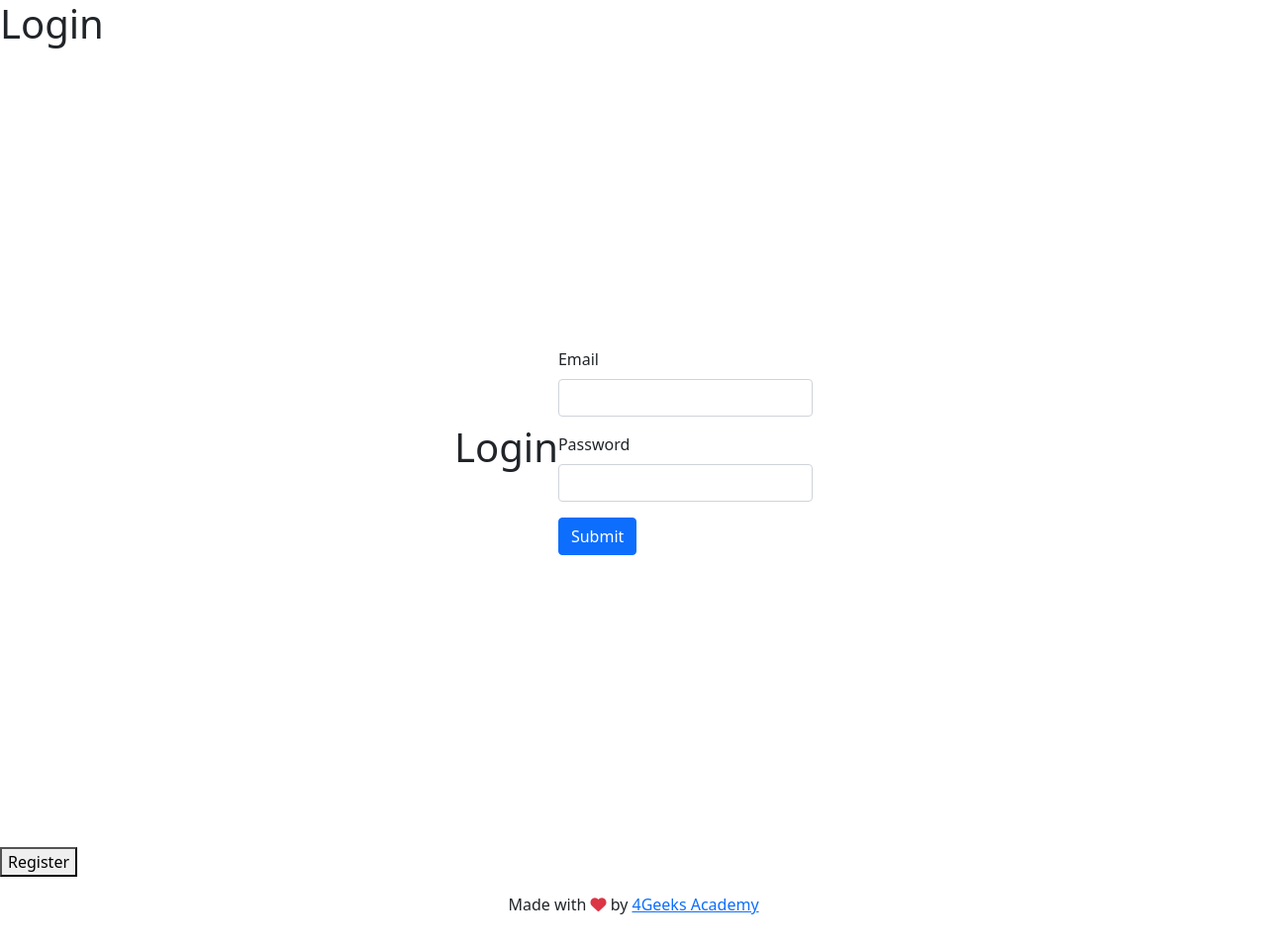
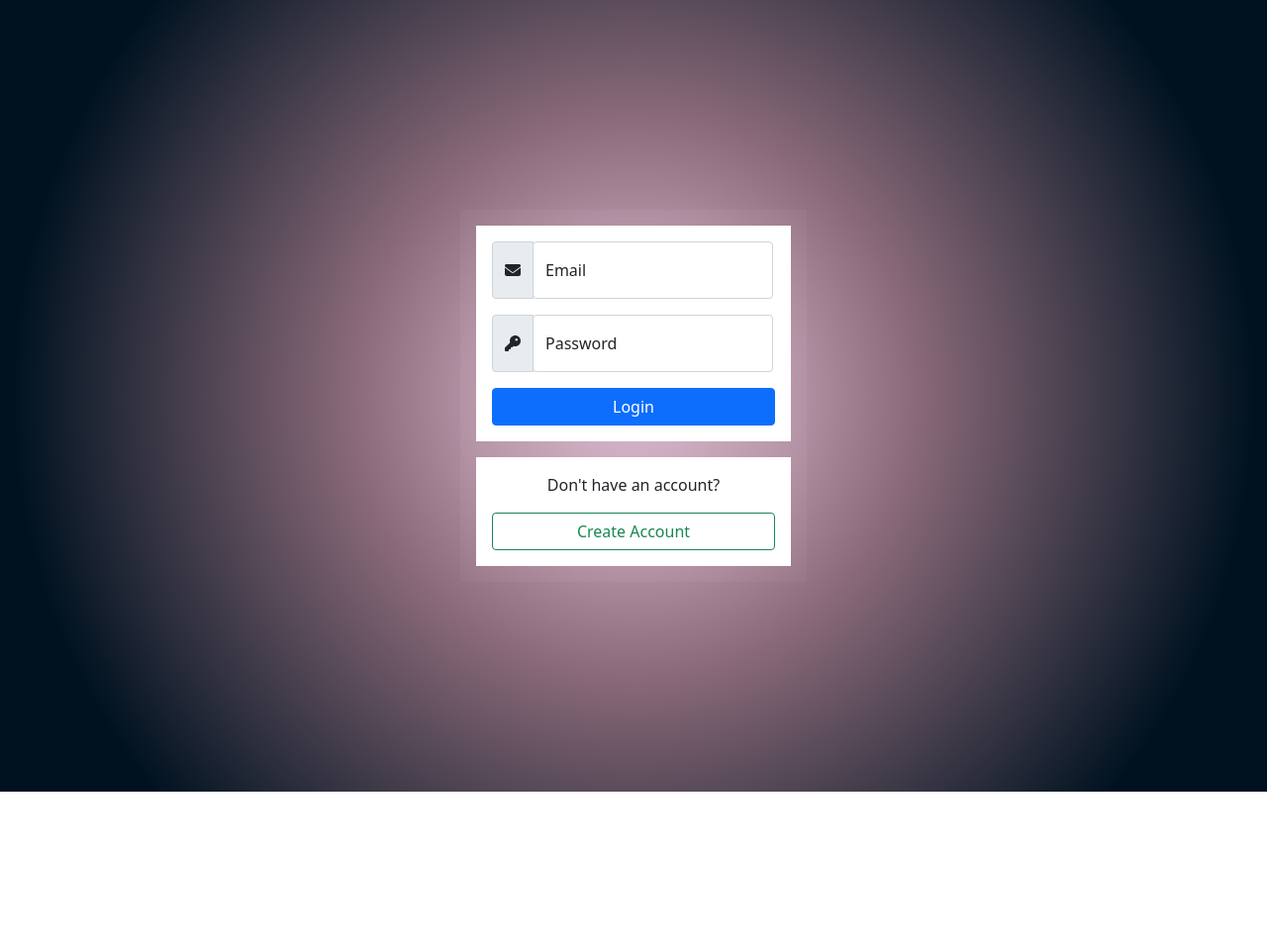
Before and after one commit to 4GeeksAcademy/autenticacion-Python-Flask-React-RossyP, a React app: page / in a window 1280 px wide. Shown: the whole page at 99% size. After the commit the page ends 800 px from the top, so only its background shows below. Built offline with nearby package versions, Linux system fonts and the light colour scheme; no server answers.

Commit message:
Se trabaja en los estilos del Login

```diff
--- a/src/front/js/component/LoginForm.jsx
+++ b/src/front/js/component/LoginForm.jsx
@@ -1,7 +1,12 @@
 import React from "react";
 import { useContext, useState } from "react";
 import { Context } from "../store/appContext";
-import { useNavigate } from "react-router-dom";
+import { useNavigate, Link } from "react-router-dom";
+import { FontAwesomeIcon } from '@fortawesome/react-fontawesome';
+import { faEnvelope } from '@fortawesome/free-solid-svg-icons';
+import { faKey } from '@fortawesome/free-solid-svg-icons';
+
+
 
 export const LoginForm = () => {
     const {store, actions} = useContext(Context)
@@ -32,23 +37,55 @@ export const LoginForm = () => {
         }
     }
 
+    const handleButtonCreate = () => {
+        navigate("/register")
+    }
+
     return(
         <div className="d-flex justify-content-center align-items-center min-vh-100">
-            <h1>Login</h1>
-            <form onSubmit={sendDataLog}>
+            <div className="p-3 w-25 d-flex flex-column gap-3" style={{backdropFilter:"blur(50px)", minWidth:"350px"}}>
+                <form onSubmit={sendDataLog} className="bg-white p-3 d-flex flex-column">
                     {/* EMAIL */}
-                <div className="mb-3">
+                    {/* <div className="mb-3">
                         <label htmlFor="inputEmail" className="form-label">Email</label>
                         <input value={dataLog.email} name="email" type="email" className="form-control" id="inputEmail" aria-describedby="emailHelp" onChange={handleDataLog}/>
+                    </div> */}
+
+                    <div className="input-group mb-3">
+                        <span className="input-group-text">
+                            <FontAwesomeIcon icon={faEnvelope} />
+                        </span>
+                        <div className="form-floating"  style={{width:"85%"}}>
+                            <input value={dataLog.email} name="email" type="text" className="form-control" id="floatingInputEmail" placeholder="email" onChange={handleDataLog}/>
+                            <label htmlFor="floatingInputEmail">Email</label>
+                        </div>
                     </div>
                     {/* PASSWORD */}
-                <div className="mb-3">
+                    {/* <div className="mb-3">
                         <label htmlFor="exampleInputPassword1" className="form-label">Password</label>
                         <input value={dataLog.password} name="password" type="password" className="form-control" id="exampleInputPassword1" onChange={handleDataLog}/>
+                    </div> */}
+
+                    <div className="input-group mb-3">
+                        <span className="input-group-text">
+                            <FontAwesomeIcon icon={faKey} />
+                        </span>
+                        <div className="form-floating" style={{width:"85%"}}>
+                            <input value={dataLog.password} name="password" type="text" className="form-control" id="floatingInputPassword" placeholder="password" onChange={handleDataLog}/>
+                            <label htmlFor="floatingInputPassword">Password</label>
+                        </div>
                     </div>
                     {/* BUTTON SUBMIT */}
-                <button type="submit" className="btn btn-primary">Submit</button>
+                    <button type="submit" className="btn btn-primary">Login</button>
+
                 </form>
+
+                <div className="bg-white p-3 d-flex flex-column">
+                    <p className="text-center">Don't have an account?</p>
+                    {/* <Link to="/register">Sign up</Link> */}
+                    <button onClick={handleButtonCreate} type="button" class="btn btn-outline-success">Create Account</button>
+                </div>
+            </div>
         </div>
     )
 }
--- a/src/front/js/layout.js
+++ b/src/front/js/layout.js
@@ -33,7 +33,7 @@ const Layout = () => {
                         <Route element={<PageUsersList/>} path="/list-users"/>
                         <Route element={<h1>Not found!</h1>} />
                     </Routes>
-                    <Footer />
+                    {/* <Footer /> */}
                 </ScrollToTop>
             </BrowserRouter>
         </div>
--- a/src/front/js/pages/home.js
+++ b/src/front/js/pages/home.js
@@ -2,24 +2,29 @@ import React, { useContext } from "react";
 import { Context } from "../store/appContext";
 import rigoImageUrl from "../../img/rigo-baby.jpg";
 import "../../styles/home.css";
+
 import { RegisterForm } from "../component/RegisterForm.jsx";
 import { useNavigate } from "react-router-dom";
 import { LoginForm } from "../component/LoginForm.jsx";
+
+
 
 export const Home = () => {
 	const { store, actions } = useContext(Context);
 	const navigate = useNavigate()
 
 
-	function handleRegister(){
-		navigate("/register")
-	}
+	// function handleRegister(){
+	// 	navigate("/register")
+	// }
 
 	return (
-		<div>
-			<h1>Login</h1>
-			<LoginForm/>
-			<button onClick={handleRegister}>Register</button>
+		<div className="fondoLogin">
+
+			<LoginForm className="bg-primary"/>
+
+			{/* <h1>Login</h1> */}
+
 		</div>
 	);
 };
--- a/src/front/styles/home.css
+++ b/src/front/styles/home.css
@@ -1,3 +1,4 @@
+
 /*
     home.css: This website contains selectors only used in home.css
 
@@ -5,3 +6,8 @@
     one more css for each page that will contain the selected used
     on that page only (the ones not reused in other pages).
 */
+
+.fondoLogin {
+    background: rgb(233,201,223);
+    background: radial-gradient(circle, rgba(233,201,223,1) 0%, rgba(140,107,122,1) 37%, rgba(0,18,32,1) 83%, rgba(0,18,32,1) 100%);
+}
```
Also changed, not shown: src/front/img/blob-scene-haikei.png (added), src/front/img/blob-scene-haikei.svg (added). Lines whose indentation alone changed are shown as unchanged.
